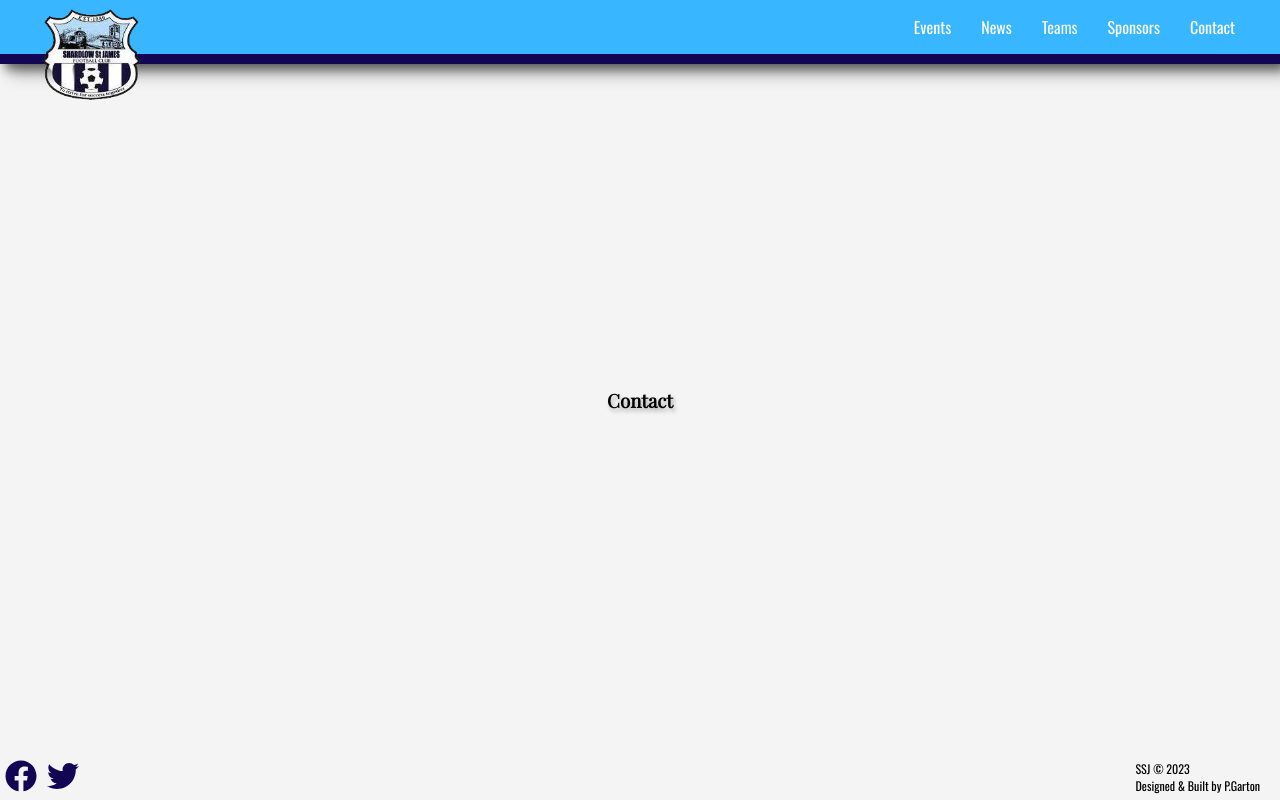
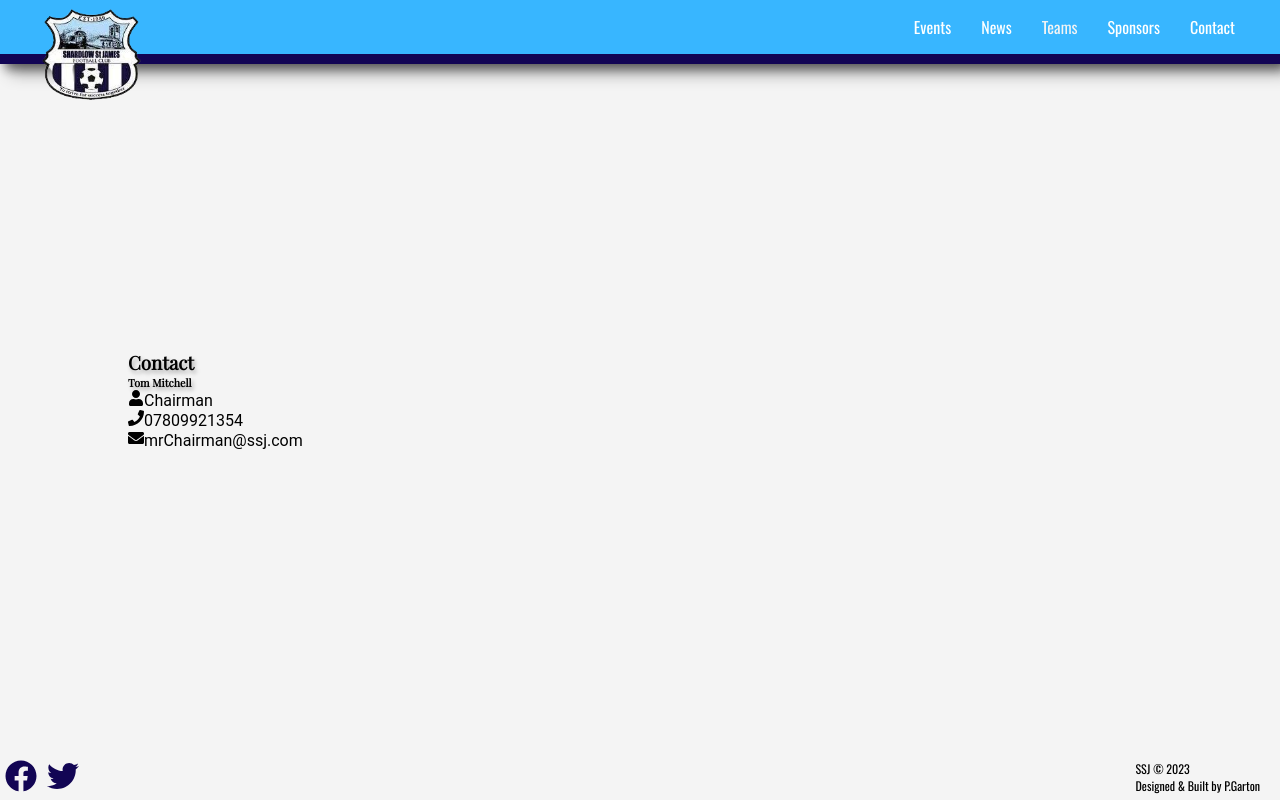
Before and after one commit to paulg44/shardlow_st_james, a React (Create React App) app in the folder ssj/: page /contact in a window 1280 px wide. Built offline with nearby package versions, Linux system fonts and the light colour scheme.

Commit message:
start contact page, add one person, icons

```diff
--- a/ssj/src/Components/Pages/Contact/Contact.css
+++ b/ssj/src/Components/Pages/Contact/Contact.css
@@ -3,6 +3,8 @@
 .contact {
   height: 100vh;
   display: flex;
-  align-items: center;
+  flex-direction: column;
+  align-items: left;
   justify-content: center;
+  margin-left: 10%;
 }
--- a/ssj/src/Components/Pages/Contact/Contact.js
+++ b/ssj/src/Components/Pages/Contact/Contact.js
@@ -1,11 +1,20 @@
 // Contact Component
 
 import "./Contact.css";
+import ContactPerson from "./ContactPerson/ContactPerson";
 
 function Contact() {
   return (
     <div className="contact">
       <h3>Contact</h3>
+      <div className="contactPersonsList">
+        <ContactPerson
+          contactName="Tom Mitchell"
+          contactPosition="Chairman"
+          contactNumber="07809921354"
+          contactEmail="mrChairman@ssj.com"
+        />
+      </div>
     </div>
   );
 }
--- /dev/null
+++ b/ssj/src/Components/Pages/Contact/ContactPerson/ContactPerson.css
@@ -0,0 +1 @@
+/* CSS file for contact person's */
--- /dev/null
+++ b/ssj/src/Components/Pages/Contact/ContactPerson/ContactPerson.js
@@ -0,0 +1,26 @@
+// Contact Person's Component
+
+import { FaEnvelope, FaPhone, FaUser } from "react-icons/fa";
+import "./ContactPerson.css";
+
+function ContactPerson(props) {
+  return (
+    <div className="contactPerson">
+      <h6>{props.contactName}</h6>
+      <p className="position">
+        <FaUser />
+        {props.contactPosition}
+      </p>
+      <p className="phone">
+        <FaPhone />
+        {props.contactNumber}
+      </p>
+      <p className="email">
+        <FaEnvelope />
+        {props.contactEmail}
+      </p>
+    </div>
+  );
+}
+
+export default ContactPerson;
```
